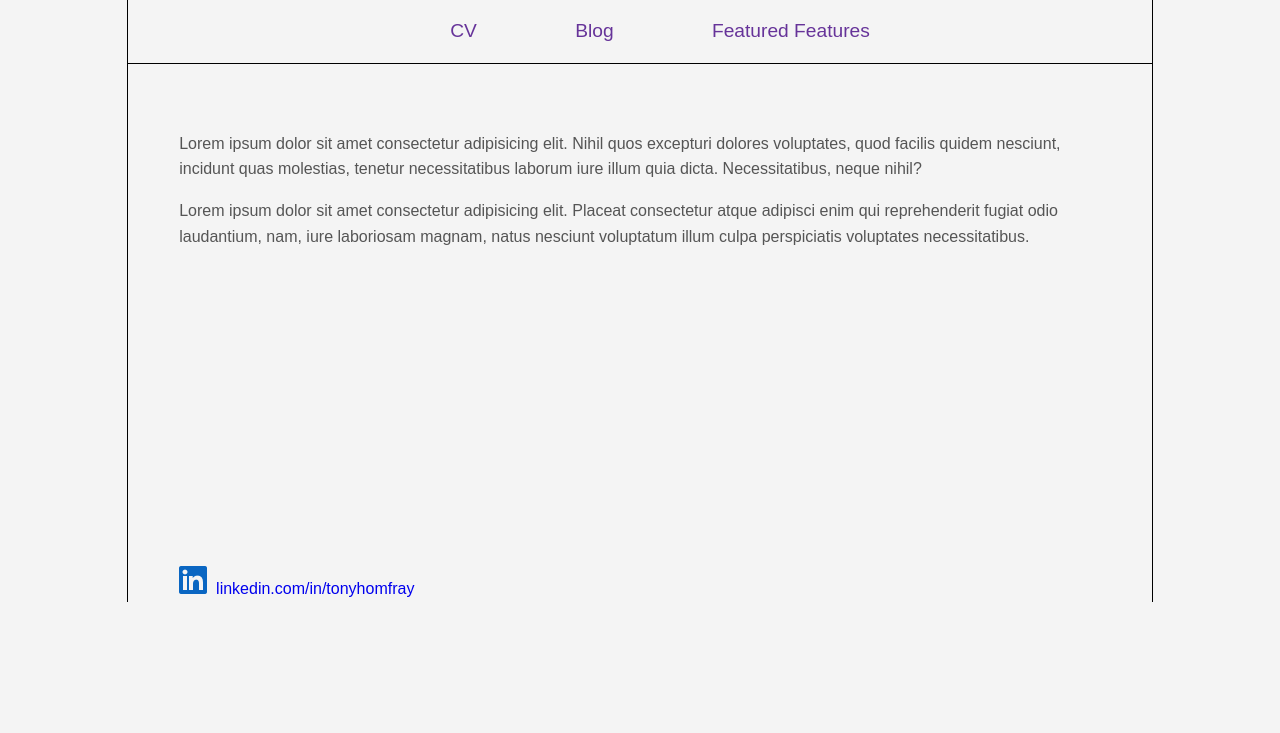
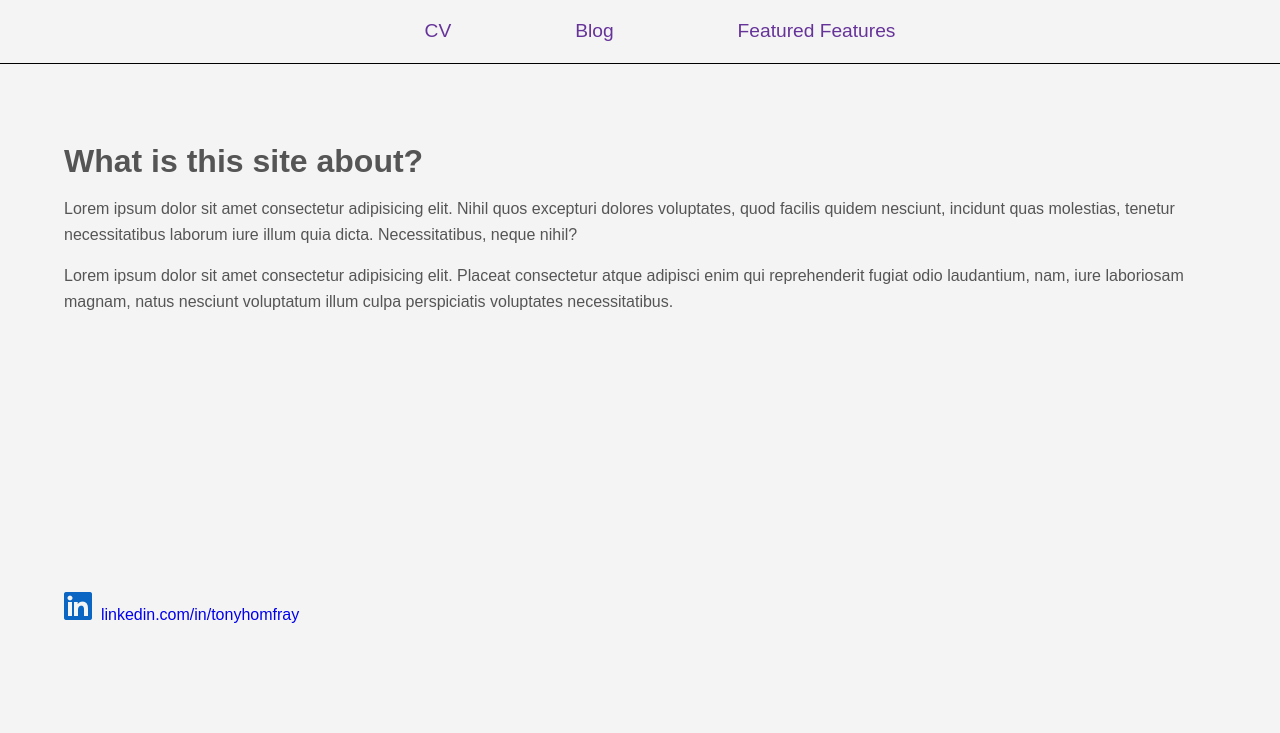
Before and after one commit to thomfray/personal_site, a PHP site: page / in a window 1280 px wide. Shown: the part 67-800 px from the top of the page. Run offline with PHP 8.4, Linux system fonts and the light colour scheme.

Commit message:
Changes the class of the main container div to grid-wrapper as part of the shift to using CSS grid.

```diff
--- a/index.php
+++ b/index.php
@@ -5,14 +5,15 @@
     <meta name="viewport" content="width=device-width, initial-scale=1.0">
     <meta http-equiv="X-UA-Compatible" content="ie=edge">
     <link rel="stylesheet" href="styles.css">
-    <title>Tony</title>
+    <title>About</title>
 </head>
 <body>
-    <div class="container">
+    <div class="grid-wrapper">
 
         <?php include("includes/header-footer.php"); ?>
 
         <div id="main_section">
+            <h1>What is this site about?</h1>
             <p>
                 Lorem ipsum dolor sit amet consectetur adipisicing elit. Nihil quos excepturi dolores voluptates, quod facilis quidem nesciunt, incidunt quas molestias, tenetur necessitatibus laborum iure illum quia dicta. Necessitatibus, neque nihil?
             </p>
```
